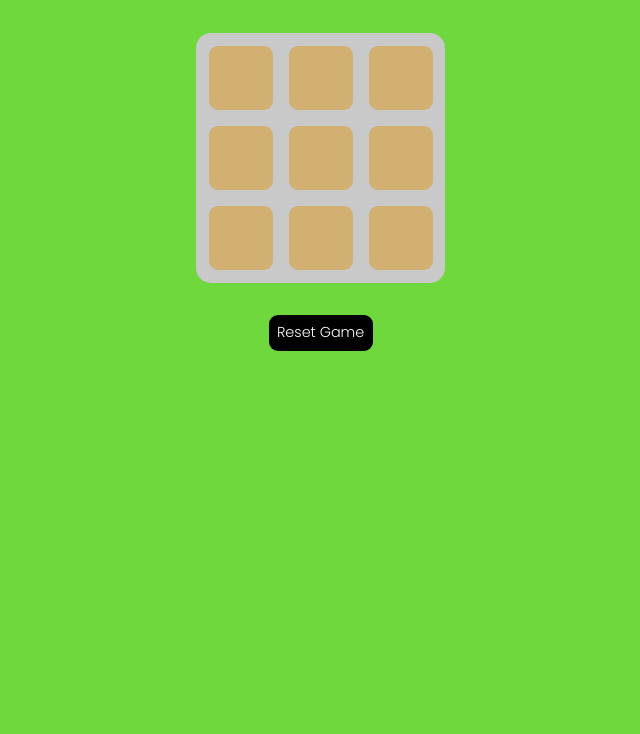
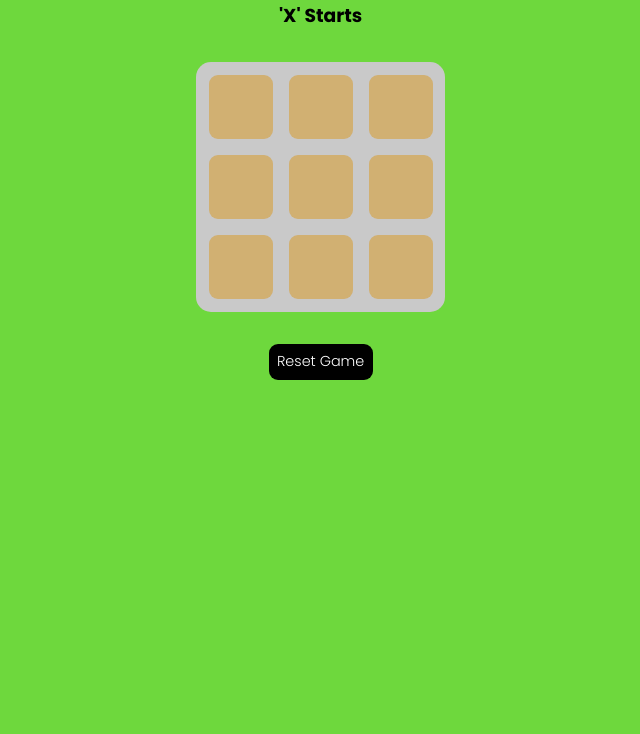
Before and after one commit to suryadash0967/Tic-Tac-Toe, a plain HTML site: page index.html in a window 1280 px wide. Shown: the part 66-800 px from the top of the page, without its empty margins (313-953 px from the left). Drawn offline with Linux system fonts and the light colour scheme; a web font is replaced by a local one.

Commit message:
Update index.html

```diff
--- a/index.html
+++ b/index.html
@@ -8,7 +8,7 @@
 </head>
 <body>
     <h2 style="padding: 1rem;">TIC-TAC-TOE</h2>
-    <h3></h3>
+    <h3>'X' Starts</h3>
     <div style="margin: 2rem;" class="box-container">
         <button class="box"></button>
         <button class="box"></button>
```
